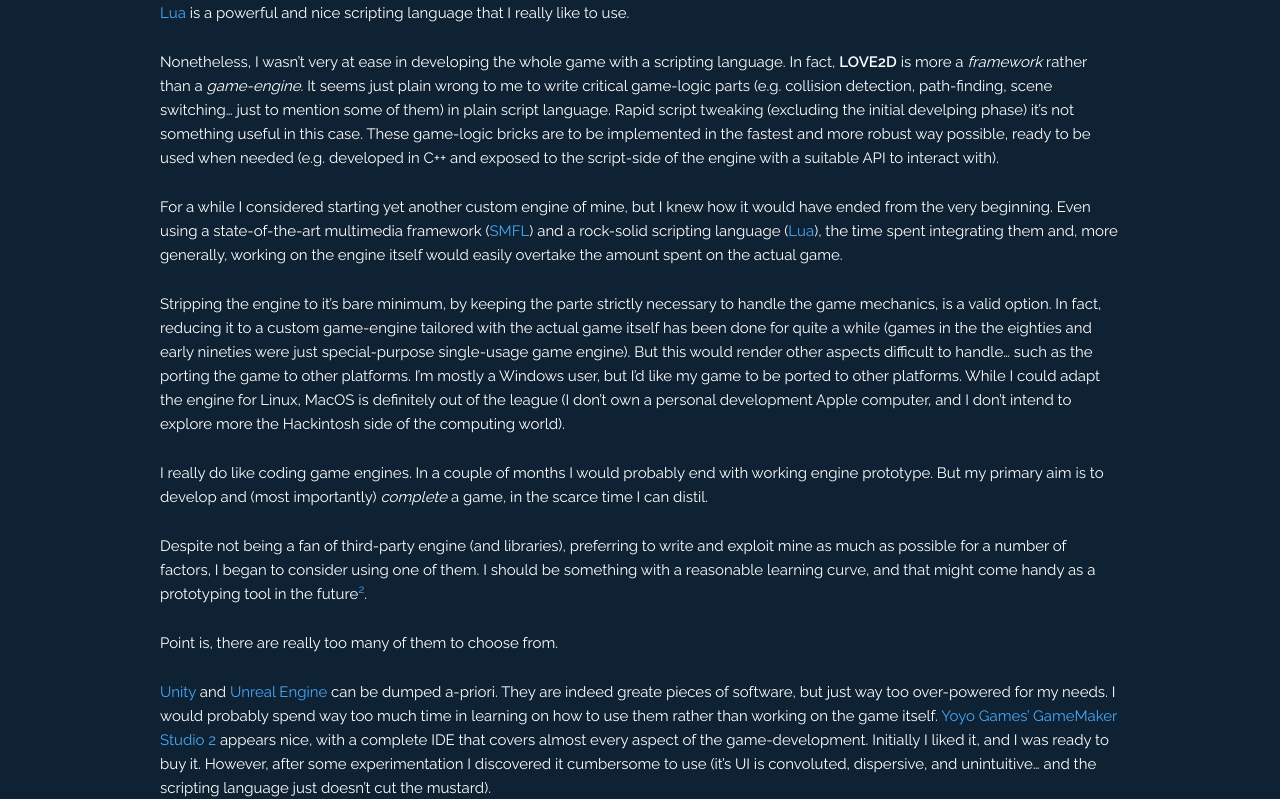
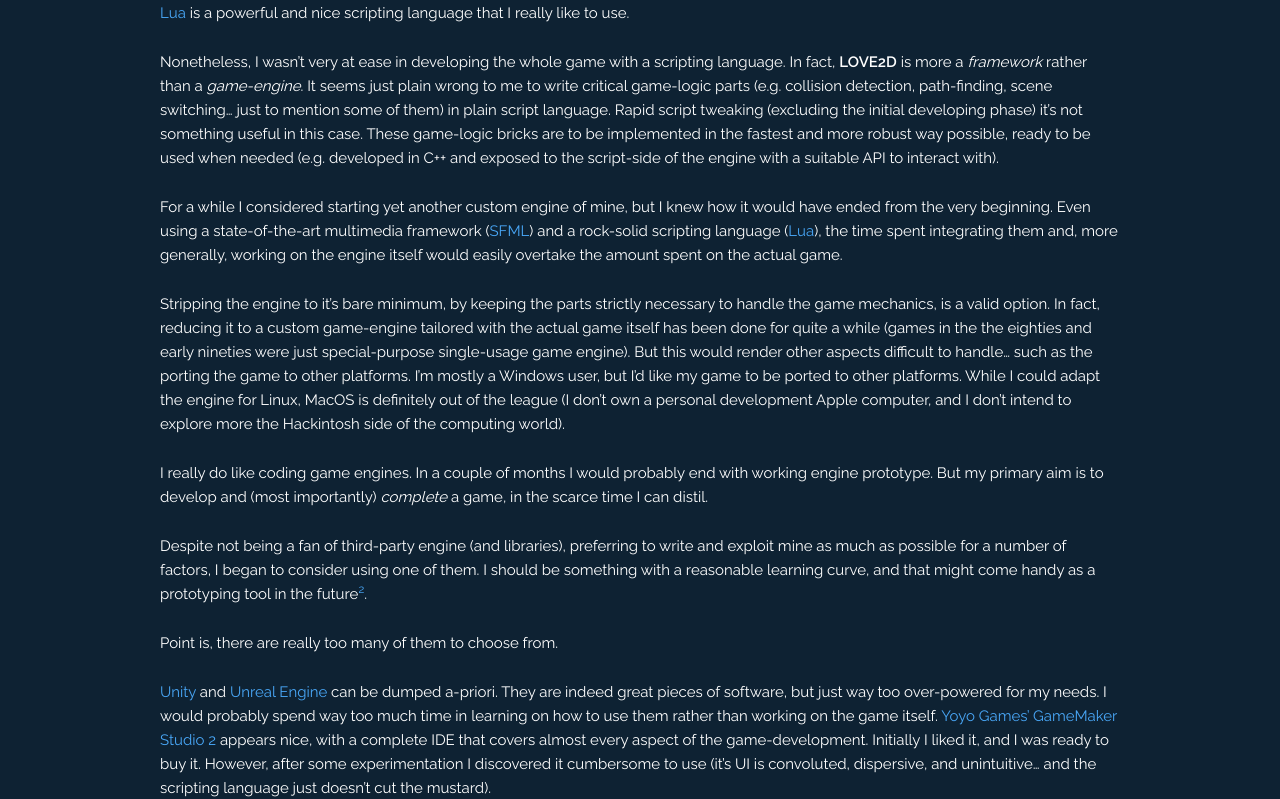
Before and after one commit to MarcoLizza/mode13h.dev, a Jekyll site: the page built from _posts/2017-04-25-devlog-1.md, in a window 1280 px wide. Shown: the part 710-1509 px from the top of the page. Built offline with Jekyll 4.4.1, drawn with Linux system fonts in a browser that asks for light colours; comment, search, counter and statistics services are not loaded.

Commit message:
Updating post.

```diff
--- a/_posts/2017-04-25-devlog-1.md
+++ b/_posts/2017-04-25-devlog-1.md
@@ -18,11 +18,11 @@
 
 During the [#1GAM](http://onegameamonth.com) gamejam months I adopted [LOVE2D](https://love2d.org/) as *backbone* for my developing needs. I've been pretty much pleased with it<sup>[1](#love2d_note)</sup>, and [Lua](https://lua.org) is a powerful and nice scripting language that I really like to use.
 
-Nonetheless, I wasn't very at ease in developing the whole game with a scripting language. In fact, **LOVE2D** is more a *framework* rather than a *game-engine*. It seems just plain wrong to me to write critical game-logic parts (e.g. collision detection, path-finding, scene switching... just to mention some of them) in plain script language. Rapid script tweaking (excluding the initial develping phase) it's not something useful in this case. These game-logic bricks are to be implemented in the fastest and more robust way possible, ready to be used when needed (e.g. developed in C++ and exposed to the script-side of the engine with a suitable API to interact with).
+Nonetheless, I wasn't very at ease in developing the whole game with a scripting language. In fact, **LOVE2D** is more a *framework* rather than a *game-engine*. It seems just plain wrong to me to write critical game-logic parts (e.g. collision detection, path-finding, scene switching... just to mention some of them) in plain script language. Rapid script tweaking (excluding the initial developing phase) it's not something useful in this case. These game-logic bricks are to be implemented in the fastest and more robust way possible, ready to be used when needed (e.g. developed in C++ and exposed to the script-side of the engine with a suitable API to interact with).
 
-For a while I considered starting yet another custom engine of mine, but I knew how it would have ended from the very beginning. Even using a state-of-the-art multimedia framework ([SMFL](https://sfml.org)) and a rock-solid scripting language ([Lua](https://lua.org)), the time spent integrating them and, more generally, working on the engine itself would easily overtake the amount spent on the actual game.
+For a while I considered starting yet another custom engine of mine, but I knew how it would have ended from the very beginning. Even using a state-of-the-art multimedia framework ([SFML](https://sfml.org)) and a rock-solid scripting language ([Lua](https://lua.org)), the time spent integrating them and, more generally, working on the engine itself would easily overtake the amount spent on the actual game.
 
-Stripping the engine to it's bare minimum, by keeping the parte strictly necessary to handle the game mechanics, is a valid option. In fact, reducing it to a custom game-engine tailored with the actual game itself has been done for quite a while (games in the the eighties and early nineties were just special-purpose single-usage game engine). But this would render other aspects difficult to handle... such as the porting the game to other platforms. I'm mostly a Windows user, but I'd like my game to be ported to other platforms. While I could adapt the engine for Linux, MacOS is definitely out of the league (I don't own a personal development Apple computer, and I don't intend to explore more the Hackintosh side of the computing world).
+Stripping the engine to it's bare minimum, by keeping the parts strictly necessary to handle the game mechanics, is a valid option. In fact, reducing it to a custom game-engine tailored with the actual game itself has been done for quite a while (games in the the eighties and early nineties were just special-purpose single-usage game engine). But this would render other aspects difficult to handle... such as the porting the game to other platforms. I'm mostly a Windows user, but I'd like my game to be ported to other platforms. While I could adapt the engine for Linux, MacOS is definitely out of the league (I don't own a personal development Apple computer, and I don't intend to explore more the Hackintosh side of the computing world).
 
 I really do like coding game engines. In a couple of months I would probably end with working engine prototype. But my primary aim is to develop and (most importantly) *complete* a game, in the scarce time I can distil.
 
@@ -30,7 +30,7 @@
 
 Point is, there are really too many of them to choose from.
 
-[Unity](https://unity3d.com/) and [Unreal Engine](https://www.unrealengine.com) can be dumped a-priori. They are indeed greate pieces of software, but just way too over-powered for my needs. I would probably spend way too much time in learning on how to use them rather than working on the game itself. [Yoyo Games' GameMaker Studio 2](http://www.yoyogames.com/gamemaker) appears nice, with a complete IDE that covers almost every aspect of the game-development. Initially I liked it, and I was ready to buy it. However, after some experimentation I discovered it cumbersome to use (it's UI is convoluted, dispersive, and unintuitive... and the scripting language just doesn't cut the mustard).
+[Unity](https://unity3d.com/) and [Unreal Engine](https://www.unrealengine.com) can be dumped a-priori. They are indeed great pieces of software, but just way too over-powered for my needs. I would probably spend way too much time in learning on how to use them rather than working on the game itself. [Yoyo Games' GameMaker Studio 2](http://www.yoyogames.com/gamemaker) appears nice, with a complete IDE that covers almost every aspect of the game-development. Initially I liked it, and I was ready to buy it. However, after some experimentation I discovered it cumbersome to use (it's UI is convoluted, dispersive, and unintuitive... and the scripting language just doesn't cut the mustard).
 
 After quite a long research<sup>[2](#other_engines)</sup>, I found [Godot](https://godotengine.org). It's still not very famous, but it's quite promising. It's a very light tool with a decently structured UI, features a Python-like script language (with C# support in the making), can be extended with C++ developed modules, supports both 2D and 3D, can export projects to all the major platforms... and it's completely open. On the bad side, the documentation is a bit sparse... but it is very actively developed and it's has a fast growing community of users and supporters.
 
```
